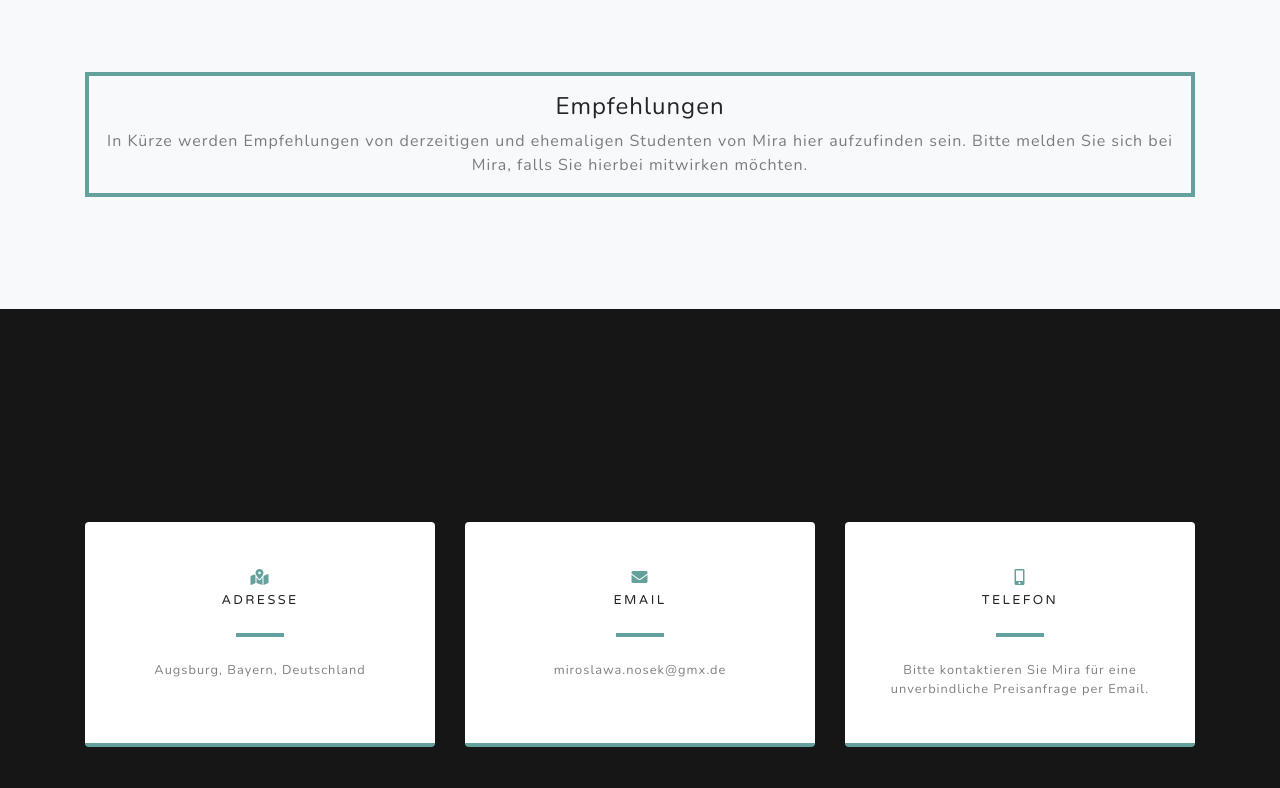
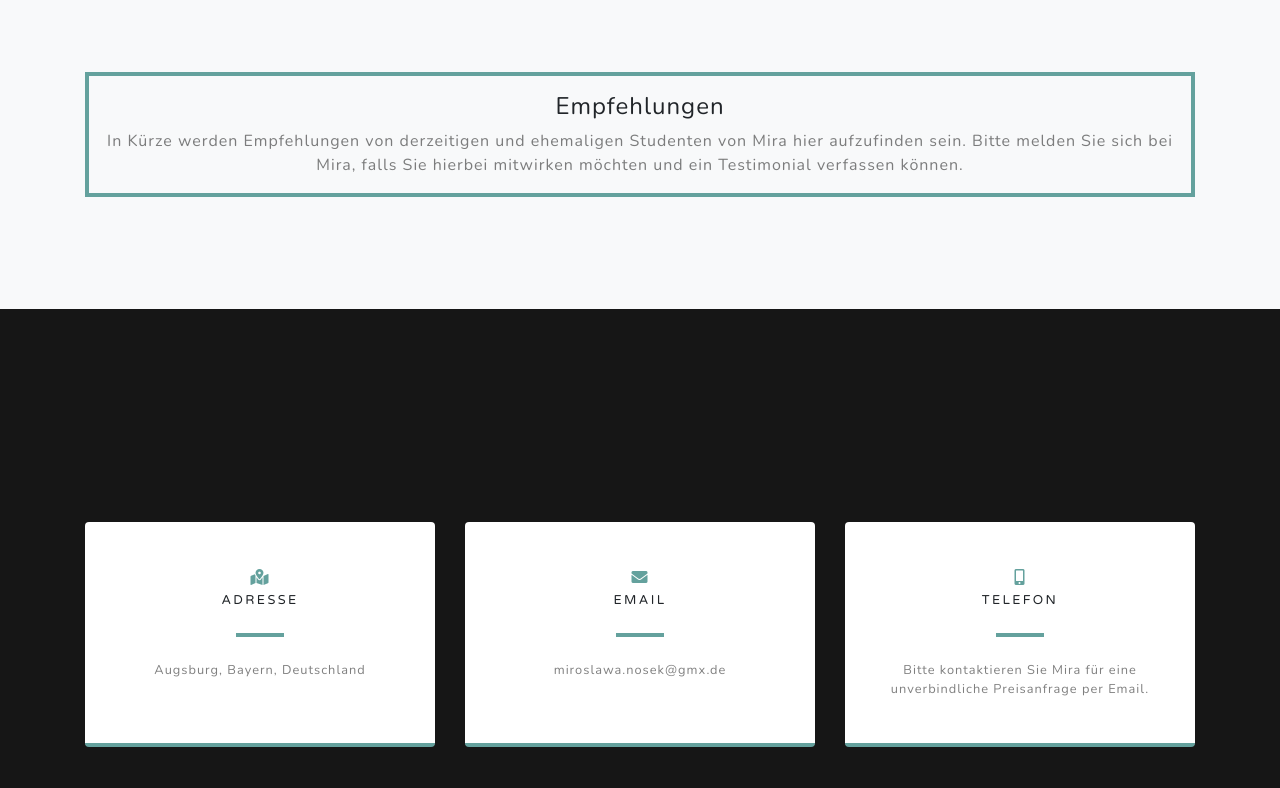
Before and after one commit to anose001/Music-with-mira, a website: page index.html in a window 1280 px wide. Shown: the part 2800-3588 px from the top of the page. Drawn offline with nearby package versions, Linux system fonts and the light colour scheme.

Commit message:
Update index.html

```diff
--- a/index.html
+++ b/index.html
@@ -147,7 +147,7 @@
           <div class="teaching-text text-center h-100 text-lg-center ">
             <div class="project-text my-auto text-center text-lg-center">
               <h4 class="text-center">Empfehlungen</h4>
-              <p class="text-black-50 mb-0"> In K&uuml;rze werden Empfehlungen von derzeitigen und ehemaligen Studenten von Mira hier aufzufinden sein. Bitte melden Sie sich bei Mira, falls Sie hierbei mitwirken m&ouml;chten.</p>
+              <p class="text-black-50 mb-0"> In K&uuml;rze werden Empfehlungen von derzeitigen und ehemaligen Studenten von Mira hier aufzufinden sein. Bitte melden Sie sich bei Mira, falls Sie hierbei mitwirken m&ouml;chten und ein Testimonial verfassen k&ouml;nnen.</p>
             </div>
           </div>
         </div>
```
